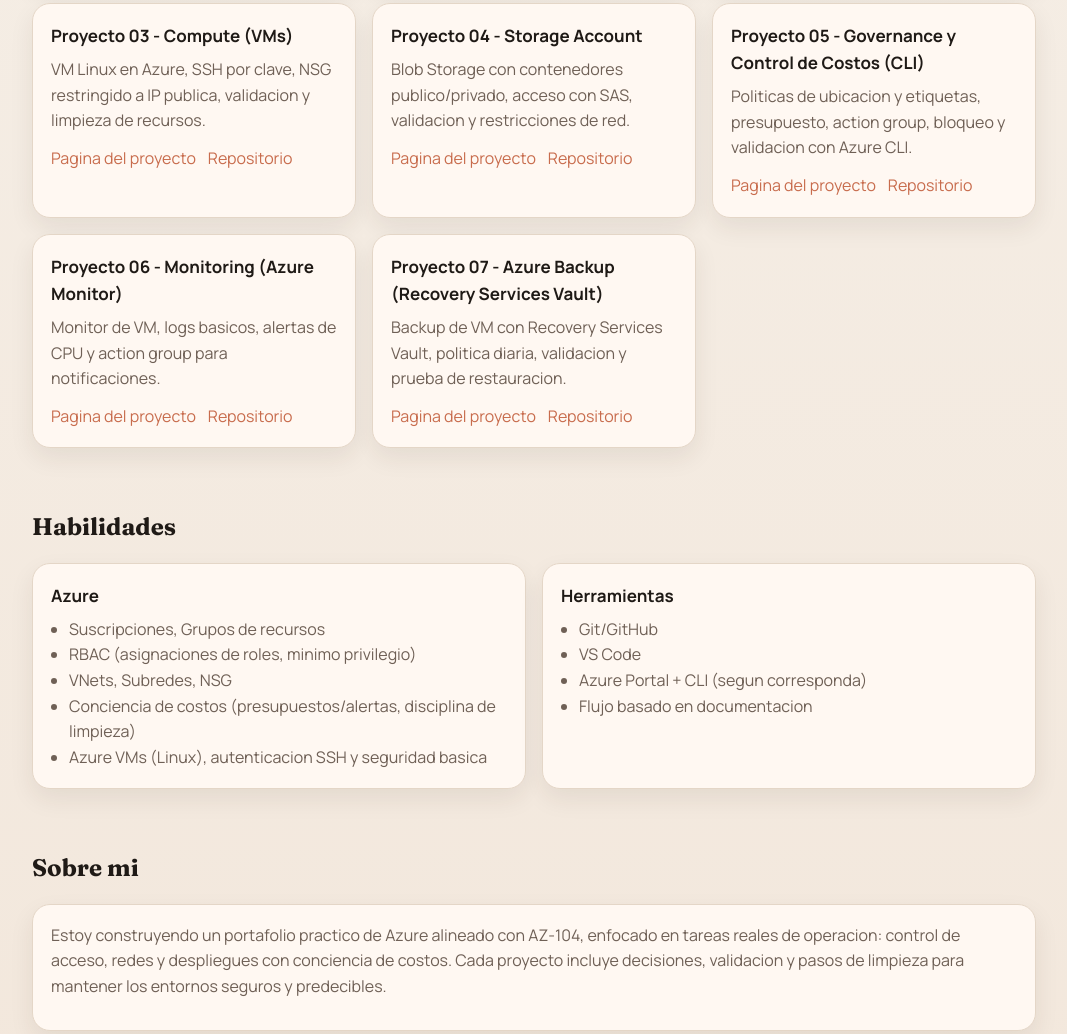
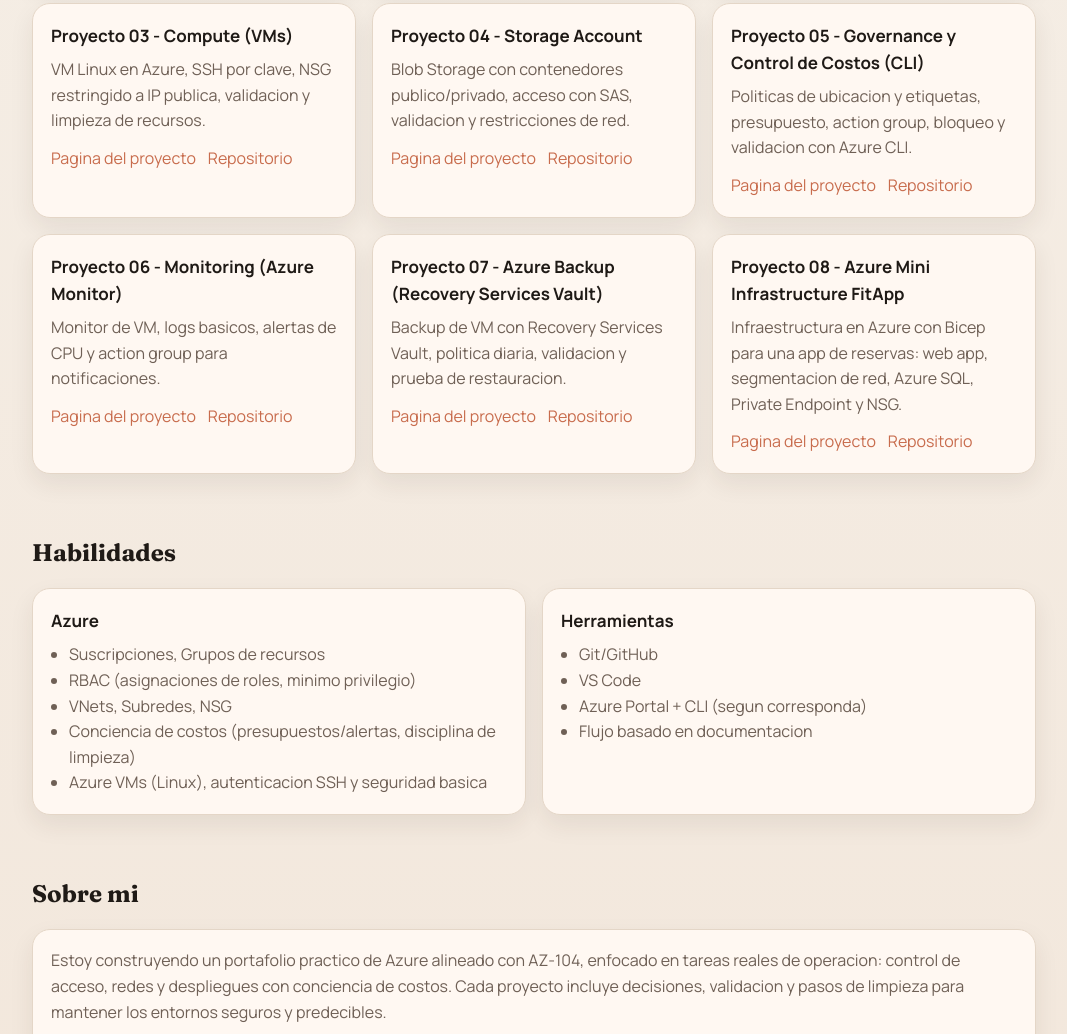
Before and after one commit to BayronBaquedano/cloud-portfolio, a plain HTML site: page index.html in a window 1280 px wide. Shown: the part 944-1978 px from the top of the page, without its empty margins (106-1173 px from the left). Drawn offline with Linux system fonts and the light colour scheme.

Commit message:
proyecto 08

```diff
--- a/index.html
+++ b/index.html
@@ -124,6 +124,15 @@
             <a href="https://github.com/BayronBaquedano/azure-az104-portfolio" target="_blank" rel="noreferrer" data-i18n="repo">Repositorio</a>
           </div>
         </article>
+
+        <article class="card">
+          <h3 data-i18n="project_08_title">Proyecto 08 - Azure Mini Infrastructure FitApp</h3>
+          <p data-i18n="project_08_desc">Infraestructura en Azure con Bicep para una app de reservas: web app, segmentacion de red, Azure SQL, Private Endpoint y NSG.</p>
+          <div class="card-links">
+            <a href="https://github.com/BayronBaquedano/azure-az104-portfolio/tree/main/08-fitapp-project" data-i18n="project_page">Pagina del proyecto</a>
+            <a href="https://github.com/BayronBaquedano/azure-az104-portfolio" target="_blank" rel="noreferrer" data-i18n="repo">Repositorio</a>
+          </div>
+        </article>
       </div>
     </section>
 
@@ -208,6 +217,8 @@
         project_06_desc: "Monitor de VM, logs basicos, alertas de CPU y action group para notificaciones.",
         project_07_title: "Proyecto 07 - Azure Backup (Recovery Services Vault)",
         project_07_desc: "Backup de VM con Recovery Services Vault, politica diaria, validacion y prueba de restauracion.",
+        project_08_title: "Proyecto 08 - Azure Mini Infrastructure FitApp",
+        project_08_desc: "Infraestructura en Azure con Bicep para una app de reservas: web app, segmentacion de red, Azure SQL, Private Endpoint y NSG.",
         project_page: "Pagina del proyecto",
         repo: "Repositorio",
         skills_title: "Habilidades",
@@ -250,6 +261,8 @@
         project_06_desc: "VM monitoring, basic logs, CPU alerts, and action group notifications.",
         project_07_title: "Project 07 - Azure Backup (Recovery Services Vault)",
         project_07_desc: "VM backup with Recovery Services Vault, daily policy, validation, and restore test.",
+        project_08_title: "Project 08 - Azure Mini Infrastructure FitApp",
+        project_08_desc: "Azure infrastructure with Bicep for a booking app: web app, network segmentation, Azure SQL, Private Endpoint, and NSG.",
         project_page: "Project page",
         repo: "Repo",
         skills_title: "Skills",
```
